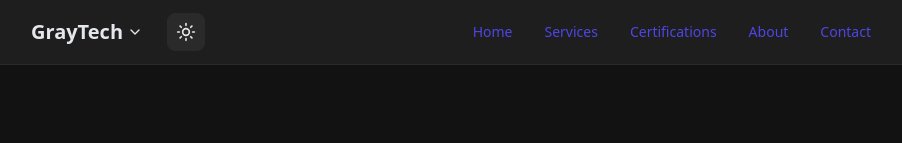
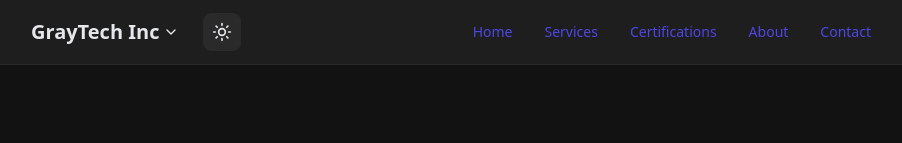
Before and after one commit to GrayMan26/Gray-Tech, a Next.js app: page /contact in a window 1280 px wide. Shown: the top 143 px of the page, without its empty margins (193-1095 px from the left). Built offline with nearby package versions, Linux system fonts and the light colour scheme.

Commit message:
Update branding from GrayTech Help to GrayTech Inc

```diff
--- a/app/contact/page.tsx
+++ b/app/contact/page.tsx
@@ -15,8 +15,8 @@ import {
 
 // Note: This metadata export won't work in client components, but we'll handle SEO in layout
 // export const metadata: Metadata = {
-//   title: "Contact | GrayTech Help",
-//   description: "Get in touch with GrayTech Help for tech support in Philadelphia. Call (610) 241-6947 or email graytechhelp@gmail.com.",
+//   title: "Contact | GrayTech Inc",
+//   description: "Get in touch with GrayTech Inc for tech support in Philadelphia. Call (610) 241-6947 or email graytechhelp@gmail.com.",
 // };
 
 export default function Contact() {
--- a/app/layout.tsx
+++ b/app/layout.tsx
@@ -5,13 +5,13 @@ import Footer from "../components/Footer";
 import ClientWrapper from "../components/ClientWrapper";
 
 export const metadata: Metadata = {
-  title: "GrayTech Help | Friendly, local tech help—done right.",
-  description: "Philadelphia-based tech services company. From printer setup to small-office servers, GrayTech Help keeps your tech simple and reliable.",
+  title: "GrayTech Inc | Friendly, local tech help—done right.",
+  description: "Philadelphia-based tech services company. From printer setup to small-office servers, GrayTech Inc keeps your tech simple and reliable.",
   keywords: "tech support, Philadelphia, computer repair, printer setup, PC building, server maintenance",
-  authors: [{ name: "GrayTech Help" }],
+  authors: [{ name: "GrayTech Inc" }],
   openGraph: {
-    title: "GrayTech Help | Friendly, local tech help—done right.",
-    description: "Philadelphia-based tech services company. From printer setup to small-office servers, GrayTech Help keeps your tech simple and reliable.",
+    title: "GrayTech Inc | Friendly, local tech help—done right.",
+    description: "Philadelphia-based tech services company. From printer setup to small-office servers, GrayTech Inc keeps your tech simple and reliable.",
     type: "website",
     locale: "en_US",
   },
--- a/app/services/layout.tsx
+++ b/app/services/layout.tsx
@@ -1,7 +1,7 @@
 import { Metadata } from "next";
 
 export const metadata: Metadata = {
-  title: "Services | GrayTech Help",
+  title: "Services | GrayTech Inc",
   description: "Complete tech services in Philadelphia: printer setup, computer setup, PC building, server maintenance, Wi-Fi troubleshooting, and more.",
 };
 
--- a/components/Header.tsx
+++ b/components/Header.tsx
@@ -114,7 +114,7 @@ export default function Header() {
                 aria-expanded={isDropdownOpen}
                 aria-haspopup="true"
               >
-                GrayTech
+                GrayTech Inc
                 <ChevronDown
                   className={`h-4 w-4 transition-transform duration-200 ${isDropdownOpen ? 'rotate-180' : ''}`}
                 />
```
Also changed, not shown: 2 other files (tests, documents, lock files or other folders).
